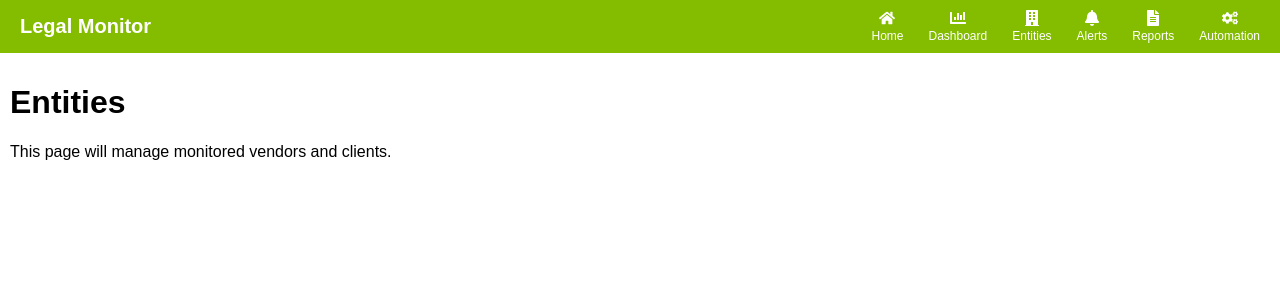
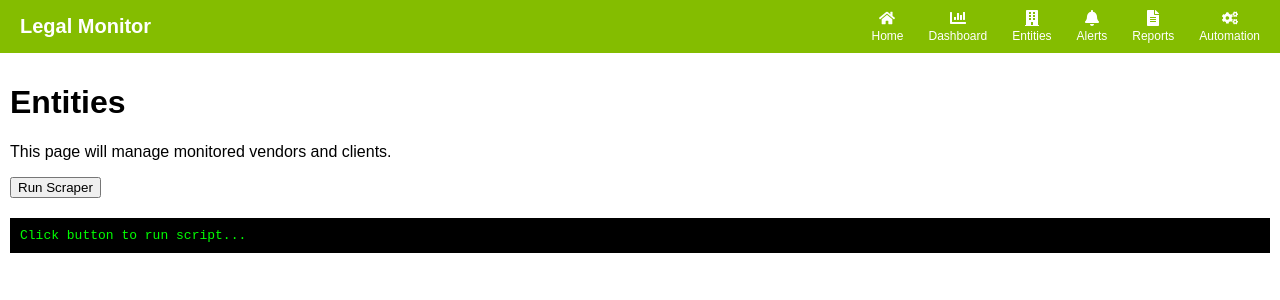
Before and after one commit to ganeshdevnale16/compliances, a React (Create React App) app in the folder frontend/: page /entities in a window 1280 px wide. Shown: the top 300 px of the page. Built offline with nearby package versions, Linux system fonts and the light colour scheme.

Commit message:
Update Entities.js

```diff
--- a/frontend/src/pages/Entities.js
+++ b/frontend/src/pages/Entities.js
@@ -1,19 +1,39 @@
+import { useState } from "react";
+
 function Entities() {
+  const [logs, setLogs] = useState("Click button to run script...");
+  const [loading, setLoading] = useState(false);
+
+  const runScript = async () => {
+    setLoading(true);
+    setLogs("Running script...");
+
+    try {
+      const res = await fetch("http://127.0.0.1:8000/run-script");
+      const data = await res.json();
+
+      setLogs(JSON.stringify(data, null, 2));
+    } catch (err) {
+      setLogs("Error: " + err.message);
+    }
+
+    setLoading(false);
+  };
 
   return (
+    <div>
+      <h1>Entities</h1>
+      <p>This page will manage monitored vendors and clients.</p>
 
-    <div>
+      <button onClick={runScript} disabled={loading}>
+        {loading ? "Running..." : "Run Scraper"}
+      </button>
 
-      <h1>Entities</h1>
-
-      <p>
-        This page will manage monitored vendors and clients.
-      </p>
-
+      <pre style={{ marginTop: "20px", background: "#000", color: "#0f0", padding: "10px" }}>
+        {logs}
+      </pre>
     </div>
-
   );
-
 }
 
 export default Entities;
```
